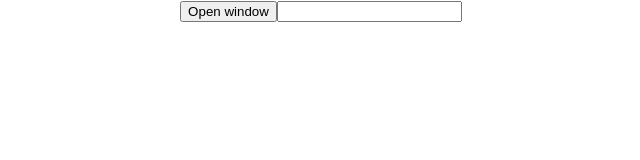
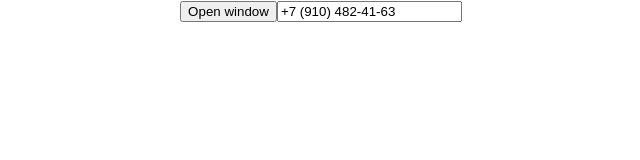
Before and after one commit to Smistav/utils, a React (Create React App) app: page / in a window 1280 px wide. Shown: the top 160 px of the page, without its empty margins (319-959 px from the left). Built offline with nearby package versions, Linux system fonts and the light colour scheme.

Commit message:
add typescript to hook

```diff
--- a/jsconfig.json
+++ /dev/null
@@ -1,6 +0,0 @@
-{
-  "compilerOptions": {
-    "baseUrl": "src"
-  },
-  "include": ["src"]
-}
--- a/src/app.js
+++ /dev/null
@@ -1,22 +0,0 @@
-import { useDispatch } from 'react-redux'
-// import Modal from 'components/modal/modal'
-import { open } from 'store/slice/modalSlice'
-import s from 'app.module.scss'
-import { usePhoneMask } from 'components/usePhoneMask'
-// import Func from './components/func'
-
-function App() {
-  const dispatch = useDispatch()
-  const phoneMask = usePhoneMask()
-  return (
-    <div className={s.component}>
-      <button type='button' onClick={() => dispatch(open())}>
-        Open window
-      </button>
-      <input type='text' ref={phoneMask.inputPhone} onChange={phoneMask.handleChange} />
-      {phoneMask.isError && <div>{phoneMask.isError}</div>}
-    </div>
-  )
-}
-
-export default App
--- /dev/null
+++ b/src/app.tsx
@@ -0,0 +1,22 @@
+import { useDispatch } from 'react-redux'
+import { Modal } from './components/modal/modal'
+import { open } from './store/slice/modalSlice'
+import { usePhoneMask } from './components/modal/usePhoneMask/usePhoneMask'
+import Func from './components/func'
+
+import s from './app.module.scss'
+
+export const App = () => {
+  const dispatch = useDispatch()
+  const { ref, isError, onChange } = usePhoneMask('+79104824163')
+  return (
+    <div className={s.component}>
+      <button type='button' onClick={() => dispatch(open())}>
+        Open window
+      </button>
+      <input type='text' ref={ref} onChange={onChange} />
+      {isError && <div>{isError}</div>}
+      <Modal />
+    </div>
+  )
+}
--- a/src/components/checkbox/checkbox.js
+++ b/src/components/checkbox/checkbox.js
@@ -1,6 +1,6 @@
 import s from './checkbox.module.scss'
 
-function Checkbox() {
+export const Checkbox = () => {
   return (
     <div className={s.component}>
       <input type='checkbox' id='checkbox' />
@@ -8,5 +8,3 @@ function Checkbox() {
     </div>
   )
 }
-
-export default Checkbox
--- a/src/components/modal/modal.js
+++ b/src/components/modal/modal.js
@@ -1,12 +1,13 @@
-import ClassNames from 'classnames'
 import { useRef } from 'react'
 import { useDispatch, useSelector } from 'react-redux'
-import { close } from 'store/slice/modalSlice'
-import Checkbox from 'components/checkbox/checkbox'
+import { close } from '../../store/slice/modalSlice'
+import { Checkbox } from '../checkbox/checkbox'
 import CloseIcon from './image/closeIcon'
+import cn from 'classnames'
+
 import s from './modal.module.scss'
 
-function Modal() {
+export const Modal = () => {
   const modal = useRef(null)
   const { isOpen } = useSelector((state) => state.modal)
   const dispatch = useDispatch()
@@ -15,8 +16,8 @@ function Modal() {
       dispatch(close())
     }
   }
-  const wrapperClassName = ClassNames(s.wrapper, isOpen && s.wrapper__open)
-  const modalClassName = ClassNames(s.modal, isOpen && s.modal__open)
+  const wrapperClassName = cn(s.wrapper, isOpen && s.wrapper__open)
+  const modalClassName = cn(s.modal, isOpen && s.modal__open)
 
   return (
     <div
@@ -36,5 +37,3 @@ function Modal() {
     </div>
   )
 }
-
-export default Modal
--- /dev/null
+++ b/src/components/modal/usePhoneMask/usePhoneMask.ts
@@ -0,0 +1,47 @@
+import { useRef, useState, useEffect, useCallback } from 'react'
+
+export const usePhoneMask = (initialValues: string) => {
+  const [isError, setError] = useState('')
+  let ref = useRef<HTMLInputElement>(null)
+  const errorLength = 'остановитесь'
+  const errorNumber = 'нужна цифра'
+  const onChange = useCallback(() => {
+    if (ref.current) {
+      if (ref.current.value.length > 18) {
+        setError(errorLength)
+      } else if (ref.current.value.match(/[^+()-\s0-9]/g)) {
+        setError(errorNumber)
+      } else {
+        setError('')
+      }
+      const phoneValue = ref.current.value
+        .replace(/^8/g, '+7')
+        .replace(/[^+0-9]/g, '')
+        .match(/(\+{0,1})(\d{0,1})(\d{0,3})(\d{0,3})(\d{0,2})(\d{0,2})/) || ['']
+      if (phoneValue[2] && !phoneValue[1]) {
+        phoneValue[1] = '+'
+        const foo = phoneValue[2]
+        phoneValue[2] = '7'
+        phoneValue[3] = foo
+      }
+      ref.current.value = !phoneValue[2]
+        ? `${phoneValue[1]}`
+        : `${phoneValue[1]}${phoneValue[2]}${`${phoneValue[3] ? ` (${phoneValue[3]}` : ''}`}${`${
+            phoneValue[4] ? `) ${phoneValue[4]}` : ''
+          }`}${`${phoneValue[5] ? `-${phoneValue[5]}` : ''}`}${`${
+            phoneValue[6] ? `-${phoneValue[6]}` : ''
+          }`}`
+    }
+  }, [])
+  useEffect(() => {
+    if (ref.current) {
+      ref.current.value = initialValues
+      onChange()
+    }
+  }, [initialValues, onChange])
+  return {
+    onChange,
+    isError,
+    ref,
+  }
+}
--- a/src/components/usePhoneMask.js
+++ /dev/null
@@ -1,46 +0,0 @@
-import { useState, useEffect, useRef } from 'react'
-
-// eslint-disable-next-line import/prefer-default-export
-export function usePhoneMask() {
-  const [phone, setPhone] = useState()
-  const [isError, setError] = useState('')
-  const inputPhone = useRef(null)
-  const errorLength = 'остановитесь'
-  const errorNumber = 'нужна цифра'
-  const handleChange = () => {
-    if (inputPhone.current.value.length > 18) {
-      setError(errorLength)
-    } else if (inputPhone.current.value.match(/[^+()-\s0-9]/g)) {
-      setError(errorNumber)
-    } else {
-      setError([])
-    }
-    const phoneValue = inputPhone.current.value
-      .replace(/^8/g, '+7')
-      .replace(/[^+0-9]/g, '')
-      .match(/(\+{0,1})(7{0,1})(\d{0,3})(\d{0,3})(\d{0,2})(\d{0,2})/)
-    if (phoneValue[2] !== '' && phoneValue[1] === '') {
-      phoneValue[1] = '+'
-      const foo = phoneValue[2]
-      phoneValue[2] = '7'
-      phoneValue[3] = foo
-    }
-    inputPhone.current.value = !phoneValue[2]
-      ? `${phoneValue[1]}`
-      : `${phoneValue[1]}${phoneValue[2]}${`${phoneValue[3] ? ` (${phoneValue[3]}` : ''}`}${`${
-          phoneValue[4] ? `) ${phoneValue[4]}` : ''
-        }`}${`${phoneValue[5] ? `-${phoneValue[5]}` : ''}`}${`${
-          phoneValue[6] ? `-${phoneValue[6]}` : ''
-        }`}`
-    setPhone(inputPhone.current.value)
-  }
-  useEffect(() => {
-    handleChange()
-  }, [phone])
-
-  return {
-    handleChange,
-    isError,
-    inputPhone,
-  }
-}
--- a/src/index.js
+++ b/src/index.js
@@ -1,10 +1,10 @@
 import React from 'react'
 import ReactDOM from 'react-dom'
 import { Provider } from 'react-redux'
-import store from 'store/store'
-import App from 'app'
+import store from './store/store'
+import { App } from './app.tsx'
 
-import 'index.scss'
+import './index.scss'
 
 ReactDOM.render(
   <React.StrictMode>
```
Also changed, not shown: package.json (+12 -18 lines), tsconfig.json (added, +20 -0 lines), typed-scss.d.ts (added, +14 -0 lines), .eslintrc.json (deleted), 2 other files (tests, documents, lock files or other folders).
